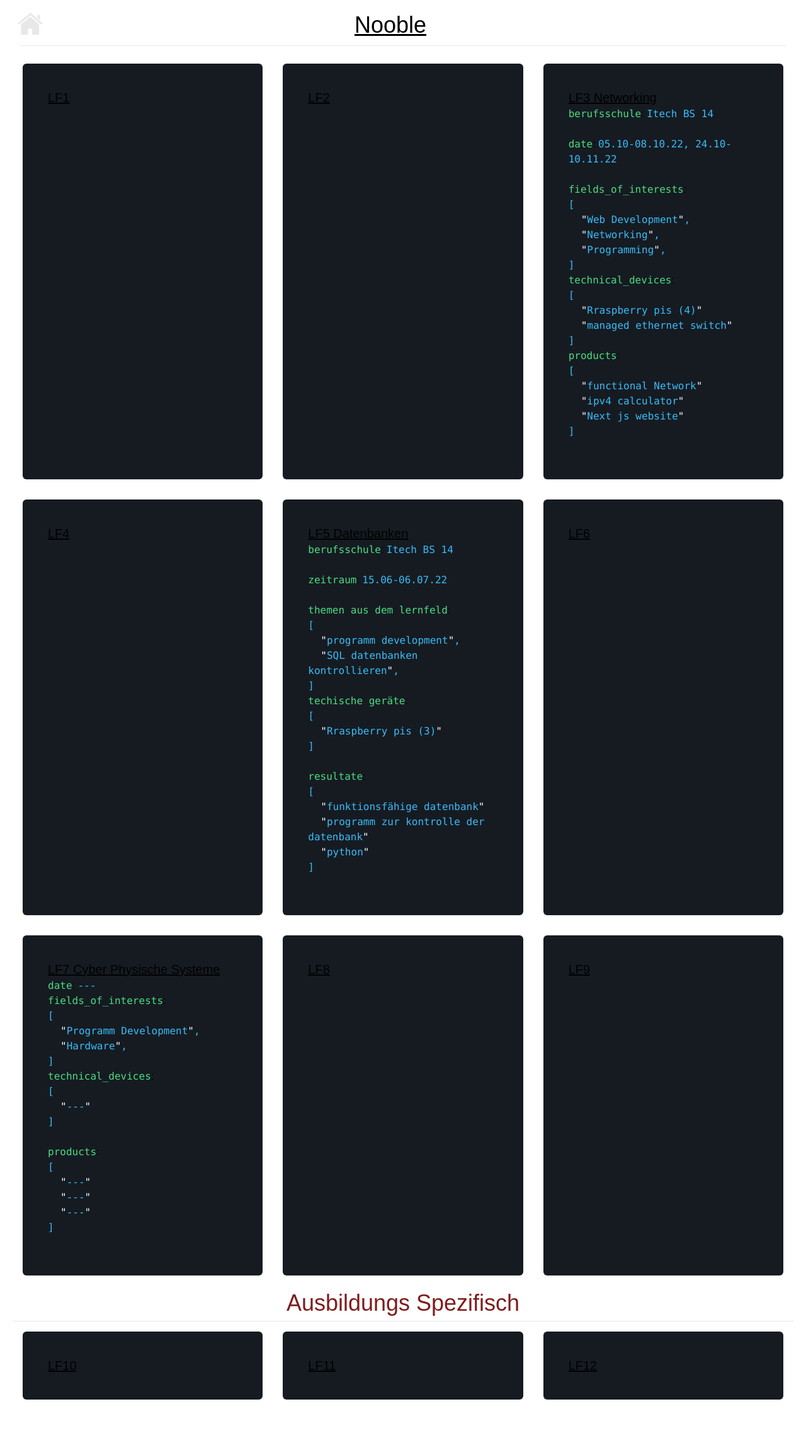
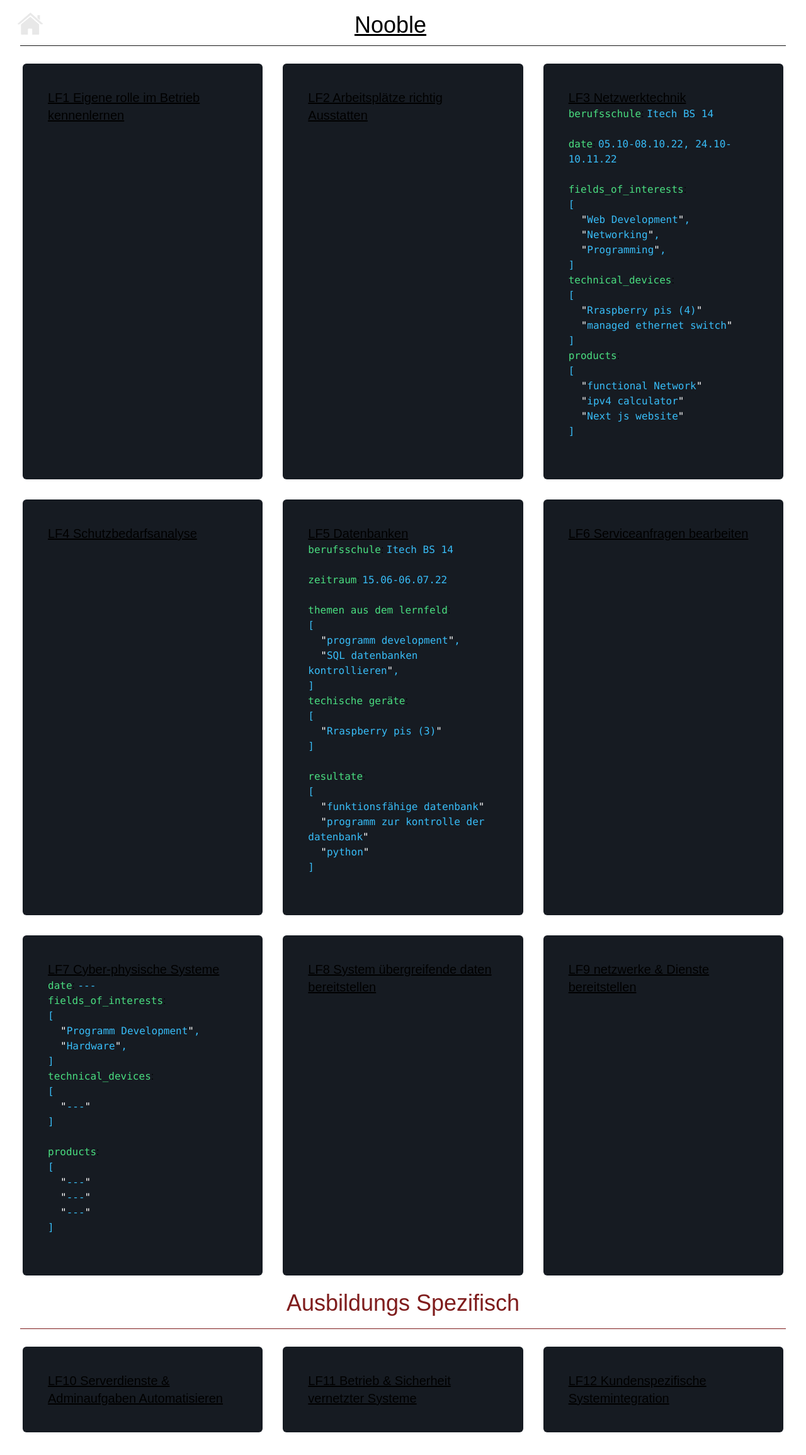
Before and after one commit to luca-naujoks/Web-Project, a Next.js app: page /nooble in a window 1280 px wide. Shown: the whole page at 63% size. Before the commit the page ends 2258 px from the top, so only its background shows below. Built offline with nearby package versions, Linux system fonts and the light colour scheme; a web font is replaced by a local one.

Commit message:
Upload to desktop responive web design mostly finished

```diff
--- a/pages/about_me.jsx
+++ b/pages/about_me.jsx
@@ -15,10 +15,10 @@ export default function about_me() {
       <main className="bg-black px-[5%]">
       <div className="flex justify-between p-2.5">
           <Link href="/">
-            <img  src="../assets/Navigation/Home.png" alt="Home"  className="h-10 hover:scale-125 transition duration-700 ease-in-out"/>
+            <img  src="../assets/Navigation/Home.png" alt="Home"  className="xs:h-7 md:h-10 hover:scale-125 transition duration-700 ease-in-out"/>
           </Link>
             <button className="bg-[transparent] border-none">
-              <img src="../assets/Navigation/login.png" alt="Login" className="h-10 hover:scale-125 transition duration-700 ease-in-out"/>
+              <img src="../assets/Navigation/login.png" alt="Login" className="xs:h-7 md:h-10 hover:scale-125 transition duration-700 ease-in-out"/>
             </button>
       </div>
 
@@ -27,7 +27,7 @@ export default function about_me() {
           </span>
 
           <div>
-              <h1 className="flex text-4xl justify-center py-2">💬 My Social Media 💬</h1>
+              <h1 className="flex xs:text-2xl md:text-4xl justify-center py-2">💬 My Social Media 💬</h1>
         <hr className="border-neutral-900 border-1"/>
         <div className="flex justify-center">
             <a href="https://discord.com/users/528982743623925781" className="w-40" target="_blank">
@@ -49,7 +49,7 @@ export default function about_me() {
         <hr className="border-neutral-900 border-1"/>
 
 
-        <h2 className="flex text-4xl justify-center py-4"> 👨🏻‍💻 &nbsp;A Little Bit About Me And My Interests</h2>
+        <h2 className="flex xs:text-lg md:text-4xl justify-center py-4"> 👨🏻‍💻 &nbsp;A Little Bit About Me &nbsp; 👨🏻‍💻</h2>
 
             <div className="rounded-md bg-[#161b22] p-5 mb-6">
                         <div><span className="text-green-400 font-mono">name</span>: <span className="text-sky-400 font-mono">Luca Naujoks</span></div>
@@ -75,7 +75,7 @@ export default function about_me() {
 
             <hr className="border-neutral-900 border-1"/>
 
-            <h2 className="flex text-4xl justify-center py-2"> 🚀 &nbsp;Some Tools / Languages I Use&nbsp; 🚀</h2>
+            <h2 className="flex xs:text-lg md:text-4xl justify-center py-2"> 🚀 &nbsp;Some Tools / Languages I Use&nbsp; 🚀</h2>
 
               <div className="flex justify-start grid-cols-3">
                 <img src="/assets/about_me/vscode.svg" alt="vscode" width="45" height="45"/>
@@ -105,7 +105,7 @@ export default function about_me() {
 
             <hr className="border-neutral-900 border-1"/>
 
-            <h2 className="flex text-4xl justify-center py-2">&lt;../&gt; Discord / Bots / Programming &lt;\..&gt;</h2>
+            <h2 className="flex xs:text-md sm:text-lg md:text-4xl justify-center py-2">&lt;../&gt; Discord | Bots | Programming &lt;\..&gt;</h2>
 
             <div className="rounded-md bg-[#161b22] p-5 mt-5 transition-all duration-700 hover:scale-105 cursor-pointer">
                 <div className="transform-none">
--- a/pages/nooble/[id].jsx
+++ b/pages/nooble/[id].jsx
@@ -11,31 +11,31 @@ export default function Post({ postData }) {
         <link rel="icon" href="/Axolotl_Logo.png" />
       </Head>
 
-      <div className="flex justify-between transition duration-600 ml-9 px-5 items-center">
+      <div className="flex justify-between transition duration-600  px-5 items-center">
         <div className="mt-3">
           <Link href="/nooble/">
             <img src="../assets/Navigation/back.png" alt="Back" className="w-10 hover:scale-125 transition duration-600 cursor-pointer" />
           </Link>
         </div>
         <h1 className="text-5xl"> Nooble </h1>
-        <div>
+        <div className="mt-3">
           <button href="/login">
             <img src="../assets/Navigation/login.png" alt="Login" className="w-10 bg-transparent border-none hover:scale-125 transition duration-600 cursor-pointer" />
           </button>
         </div>
       </div>
 
-      <main className="m-2">
-        <div className="py-5 bg-[#161b22] rounded-md ml-[2.5%] m-2 w-[50%] text-3xl p-10">
+      <main className="">
+        <div className="py-5 bg-[#161b22] rounded-md ml-[2.5%] m-2 sm:w-auto lg:w-[50%] text-3xl p-10">
           <h2>{postData.title}</h2>
         </div>
 
-        <div className="float-left bg-[#161b22] w-[50%] rounded-md p-10 text-xl text-gray-400 mt-2 mb-1 mr-2 ml-[2.5%]">
+        <div className="float-left bg-[#161b22] sm:w-auto lg:w-[50%] rounded-md p-10 text-xl text-gray-400 mt-2 mb-1 mr-2 ml-[2.5%]">
           <h3>Übersicht:</h3>
           {postData.info}
         </div>
 
-        <div className="float-left bg-[#161b22] w-[50%] rounded-md p-10 text-xl text-white ml-[2.5%]">
+        <div className="float-left bg-[#161b22] sm:w-[96%] lg:w-[50%] rounded-md p-10 text-xl text-white ml-[2.5%]">
           <h3>Links:</h3>
           <a href={postData.link1} target="_blank">
             {postData.title1}
--- a/pages/nooble/index.jsx
+++ b/pages/nooble/index.jsx
@@ -28,28 +28,28 @@ export default function Home() {
           </button>
         </div>
       </div>
-      <hr className="m-3"/>
+      <hr className="m-3 border-neutral-900 border-1"/>
 
 
 
-      <div className="flex">
+      <div className="flex xs:flex-col lg:flex-row">
 
-<Link href="/nooble" className="bg-[#161b22] rounded-md w-2/6 m-4 transition-all duration-600 p-10 hover:transform-none">
+<Link href="/nooble" className="bg-[#161b22] rounded-md xs:w-auto lg:w-2/6 m-4 transition-all duration-600 p-10 hover:transform-none">
 
-   <div className=""><h2 className="text-xl underline">LF1</h2></div>
+   <div className=""><h2 className="text-xl underline">LF1 Eigene rolle im Betrieb kennenlernen</h2></div>
    <div className="">
    </div>
 </Link>
 
 
-<Link href="/nooble" className="bg-[#161b22] rounded-md w-2/6 m-4 transition-all duration-600 p-10 hover:transform-none">
-   <div className=""><h2 className="text-xl underline">LF2</h2></div>
+<Link href="/nooble" className="bg-[#161b22] rounded-md xs:w-auto lg:w-2/6 m-4 transition-all duration-600 p-10 hover:transform-none">
+   <div className=""><h2 className="text-xl underline">LF2 Arbeitsplätze richtig Ausstatten</h2></div>
    <div className="">
    </div>
 </Link>
 
-<Link href="/nooble/LF3"  className="bg-[#161b22] rounded-md w-2/6 m-4 transition-all duration-600 p-10 hover:scale-105">
-  <div className=""><h2 className="text-xl underline">LF3 Networking</h2></div>
+<Link href="/nooble/LF3"  className="bg-[#161b22] rounded-md xs:w-auto lg:w-2/6 m-4 transition-all duration-600 p-10 hover:scale-105">
+  <div className=""><h2 className="text-xl underline">LF3 Netzwerktechnik</h2></div>
    <div className="hover:transform-none">
          <div><span className="text-green-400 font-mono">berufsschule</span>: <span className="text-sky-400 font-mono">Itech BS 14</span></div>
          <br></br>
@@ -79,18 +79,18 @@ export default function Home() {
 
 </div>
 
-    <div className="flex">
+    <div className="flex xs:flex-col lg:flex-row">
 
 
-    <Link href="/nooble" className="bg-[#161b22] rounded-md w-2/6 m-4 transition-all duration-600 p-10 hover:transform-none">
-       <div className=""><h2 className="text-xl underline">LF4</h2></div>
+    <Link href="/nooble" className="bg-[#161b22] rounded-md xs:w-auto lg:w-2/6 m-4 transition-all duration-600 p-10 hover:transform-none">
+       <div className=""><h2 className="text-xl underline">LF4 Schutzbedarfsanalyse</h2></div>
         <div className="">
 
         </div>
     </Link>
 
 
-    <Link href="/nooble/LF5" className="bg-[#161b22] rounded-md w-2/6 m-4 transition-all duration-600 p-10 hover:scale-105">
+    <Link href="/nooble/LF5" className="bg-[#161b22] rounded-md xs:w-auto lg:w-2/6 m-4 transition-all duration-600 p-10 hover:scale-105">
     <div className=""><h2 className="text-xl underline">LF5 Datenbanken</h2></div>
    <div className="hover:transform-none">
          <div><span className="text-green-400 font-mono">berufsschule</span>: <span className="text-sky-400 font-mono">Itech BS 14</span></div>
@@ -117,8 +117,8 @@ export default function Home() {
    </div>
     </Link>
 
-    <Link href="/nooble" className="bg-[#161b22] rounded-md w-2/6 m-4 transition-all duration-600 p-10 hover:transform-none">
-        <div className=""><h2 className="text-xl underline">LF6</h2></div>
+    <Link href="/nooble" className="bg-[#161b22] rounded-md xs:w-auto lg:w-2/6 m-4 transition-all duration-600 p-10 hover:transform-none">
+        <div className=""><h2 className="text-xl underline">LF6 Serviceanfragen bearbeiten</h2></div>
         <div className="">
 
         </div>
@@ -127,10 +127,10 @@ export default function Home() {
     </div>
 
 
-    <div className="flex ">
+    <div className="flex xs:flex-col lg:flex-row">
 
-    <Link href="/nooble/LF7" className="bg-[#161b22] rounded-md w-2/6 m-4 transition-all duration-600 p-10 hover:scale-105 ">
-    <div className=""><h2 className="text-xl underline">LF7 Cyber Physische Systeme</h2></div>
+    <Link href="/nooble/LF7" className="bg-[#161b22] rounded-md xs:w-auto lg:w-2/6 m-4 transition-all duration-600 p-10 hover:scale-105 ">
+    <div className=""><h2 className="text-xl underline">LF7 Cyber-physische Systeme</h2></div>
     <div className="hover:transform-none">
     <span className="text-green-400 font-mono">date</span>: <span className="text-sky-400 font-mono">---</span>
         <br></br>
@@ -155,15 +155,15 @@ export default function Home() {
     </Link>
 
 
-    <Link href="/nooble" className="bg-[#161b22] rounded-md w-2/6 m-4 transition-all duration-600 p-10 hover:transform-none">
+    <Link href="/nooble" className="bg-[#161b22] rounded-md xs:w-auto lg:w-2/6 m-4 transition-all duration-600 p-10 hover:transform-none">
 
-        <div className=""><h2 className="text-xl underline">LF8</h2></div>
+        <div className=""><h2 className="text-xl underline">LF8 System übergreifende daten bereitstellen</h2></div>
         <div className="">
        </div>
     </Link>
 
-    <Link href="/nooble" className="bg-[#161b22] rounded-md w-2/6 m-4 transition-all duration-600 p-10 hover:transform-none">
-        <div className=""><h2 className="text-xl underline">LF9</h2></div>
+    <Link href="/nooble" className="bg-[#161b22] rounded-md xs:w-auto lg:w-2/6 m-4 transition-all duration-600 p-10 hover:transform-none">
+        <div className=""><h2 className="text-xl underline">LF9 netzwerke & Dienste bereitstellen</h2></div>
         <div className="">
 
         </div>
@@ -172,28 +172,28 @@ export default function Home() {
     </div>
 
     <h2 className="text-red-900 text-4xl p-2 text-center">Ausbildungs Spezifisch</h2>
-    <hr/>
+    <hr className="m-3 border-red-900 border-1"/>
 
 
-    <div className="flex">
+    <div className="flex xs:flex-col lg:flex-row">
 
-    <Link href="/nooble" className="bg-[#161b22] rounded-md w-2/6 m-4 transition-all duration-600 p-10 hover:transform-none">
-       <div className=""><h2 className="text-xl underline">LF10</h2></div>
+    <Link href="/nooble" className="bg-[#161b22] rounded-md xs:w-auto lg:w-2/6 m-4 transition-all duration-600 p-10 hover:transform-none">
+       <div className=""><h2 className="text-xl underline">LF10 Serverdienste & Adminaufgaben Automatisieren</h2></div>
         <div className="">
 
         </div>
     </Link>
 
 
-    <Link href="/nooble" className="bg-[#161b22] rounded-md w-2/6 m-4 transition-all duration-600 p-10 hover:transform-none">
-        <div className=""><h2 className="text-xl underline">LF11</h2></div>
+    <Link href="/nooble" className="bg-[#161b22] rounded-md xs:w-auto lg:w-2/6 m-4 transition-all duration-600 p-10 hover:transform-none">
+        <div className=""><h2 className="text-xl underline">LF11 Betrieb & Sicherheit vernetzter Systeme</h2></div>
         <div className="">
 
         </div>
     </Link>
 
-    <Link href="/nooble" className="bg-[#161b22] rounded-md w-2/6 m-4 transition-all duration-600 p-10 hover:transform-none">
-        <div className=""><h2 className="text-xl underline">LF12</h2></div>
+    <Link href="/nooble" className="bg-[#161b22] rounded-md xs:w-auto lg:w-2/6 m-4 transition-all duration-600 p-10 hover:transform-none">
+        <div className=""><h2 className="text-xl underline">LF12 Kundenspezifische Systemintegration</h2></div>
         <div className="">
 
         </div>
--- a/styles/Home.module.css
+++ b/styles/Home.module.css
@@ -1,5 +1,4 @@
-/*Desktop Screen*/
-@media only screen and (min-width:701px) {
+
 .video {
   z-index: 0;
   width: 90%;
@@ -8,4 +7,3 @@
   clip-path: url(#overlay);
   top: -5%;
 }
-}
--- a/tailwind.config.js
+++ b/tailwind.config.js
@@ -5,6 +5,18 @@ module.exports = {
     "./components/**/*.{js,ts,jsx,tsx}",
   ],
   theme: {
+    screens: {
+      'xs': '300px', //Small Phones min 300px
+
+      'sm': '400px', //phone min 400px
+
+      'md': '760px', //Tablet portrait min 760px
+
+      'lg': '1024px', //Tablets landscapem, Laptops min 1024px
+
+      'xl': '1280px', // Desktop Pcs min 1280px
+
+    },
     extend: {
       olors: {
         'thin-blue': '#161b22',
```
Also changed, not shown: pages/index.jsx (+11 -11 lines). Lines whose indentation alone changed are shown as unchanged.
